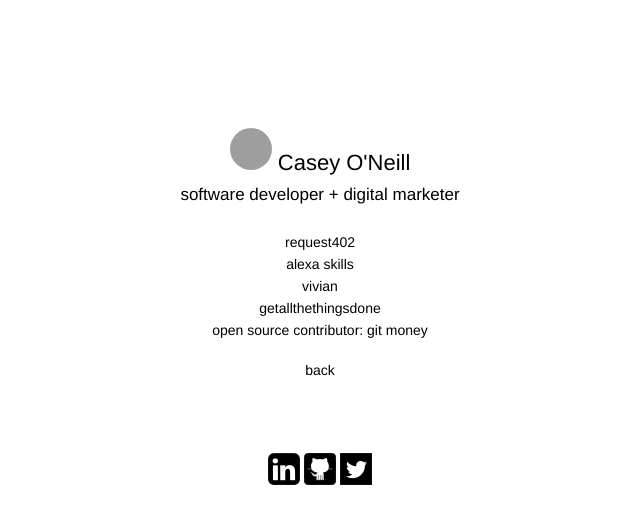
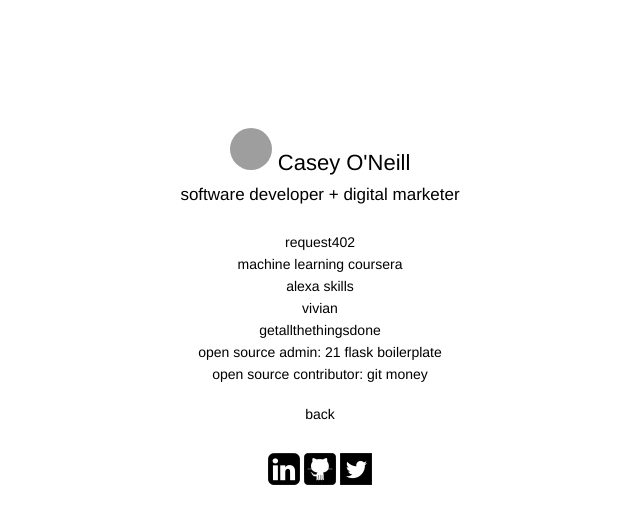
Before and after one commit to cponeill/cponeill, a Flask app: page /projects/development in a window 1280 px wide. Shown: the top 524 px of the page, without its empty margins (320-960 px from the left). Run offline with Flask 2, Linux system fonts and the light colour scheme; some libraries are stand-ins or nearby versions; grey boxes are pictures that could not be loaded.

Commit message:
removing "target=_blank" from href and adding back links.

```diff
--- a/templates/development.html
+++ b/templates/development.html
@@ -35,14 +35,14 @@
     <h2>software developer + digital marketer </h2>
     <ul id="contact">
       <li><a href="https://www.request402.com">request402</a></li>
-      <!-- <li><a href="https://github.com/cponeill/Machine-Learning-Course">machine learning coursera</a></li> -->
+      <li><a href="https://github.com/cponeill/Machine-Learning-Course">machine learning coursera</a></li>
       <li><a href="https://www.alexaskillstore.com/developer/cponeill">alexa skills</a></li>
       <!-- <li><a href="//www.blockshare.io">blockshare.io</a></li>-->
       <!-- <li><a href="http://www.musicgeni.us/" target="_blank">musicgeni.us</a></li> -->
-      <li><a href="http://cponeill.github.io/Vivian/" target="_blank">vivian</a></li>
+      <li><a href="http://cponeill.github.io/Vivian/">vivian</a></li>
       <!-- <li><a href="//21.co/cponeillmain">bitcoin microservices</a></li> -->
       <li><a href="http://www.getallthethingsdone.com">getallthethingsdone</a></li>
-      <!-- <li><a href="//www.github.com/cponeill/21-Flask-Boilerplate">open source admin: 21 flask boilerplate</a></li> -->
+      <li><a href="//www.github.com/cponeill/21-Flask-Boilerplate">open source admin: 21 flask boilerplate</a></li>
       <li><a href="//gitmoney.online">open source contributor: git money</a></li><br>
       <!-- <li><a href="//contextformdigital.bandcamp.com">record label: context + form digital</a></li><br /> -->
       <li><a href="/projects">back</a></li><br />
```
